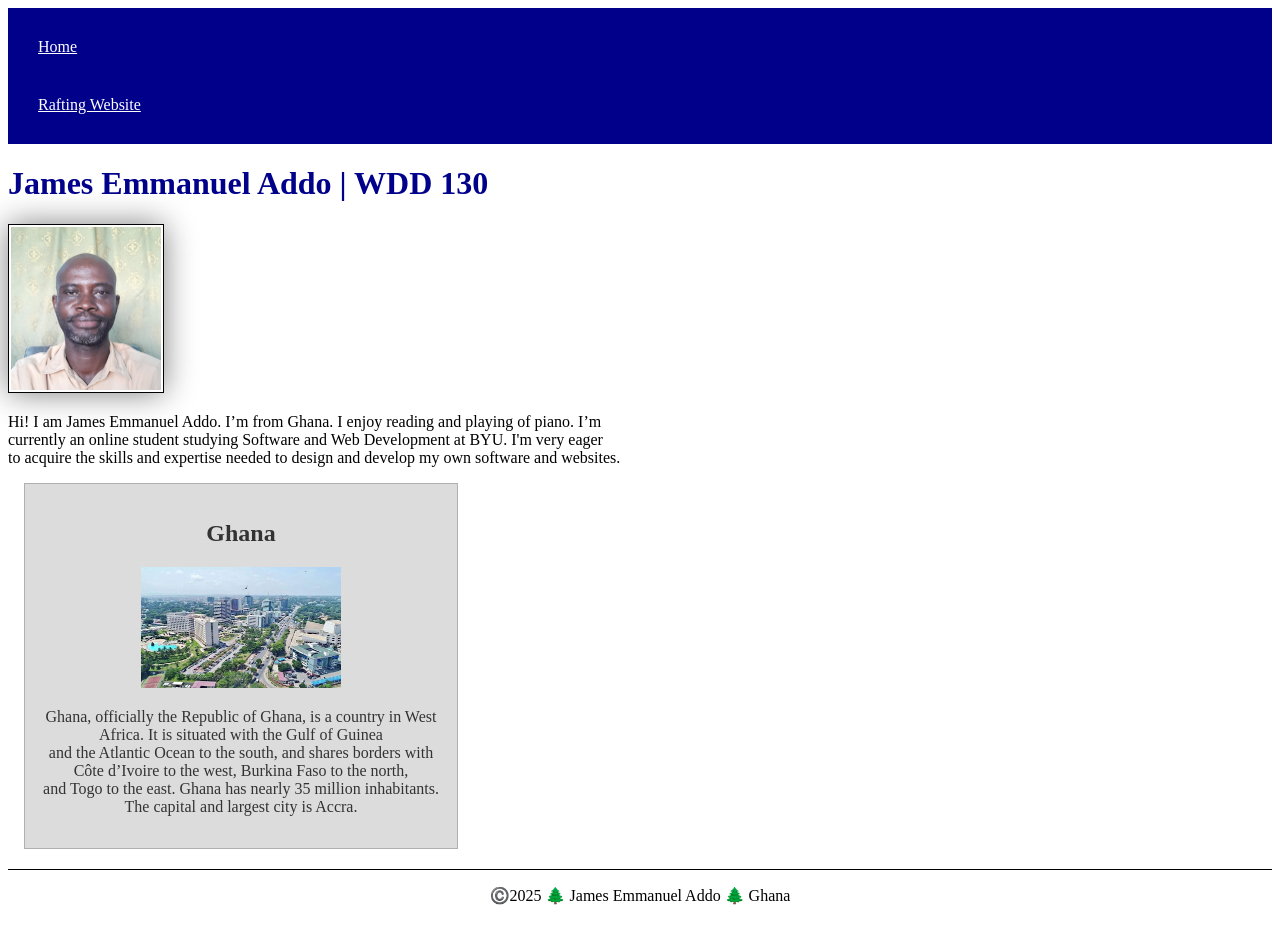
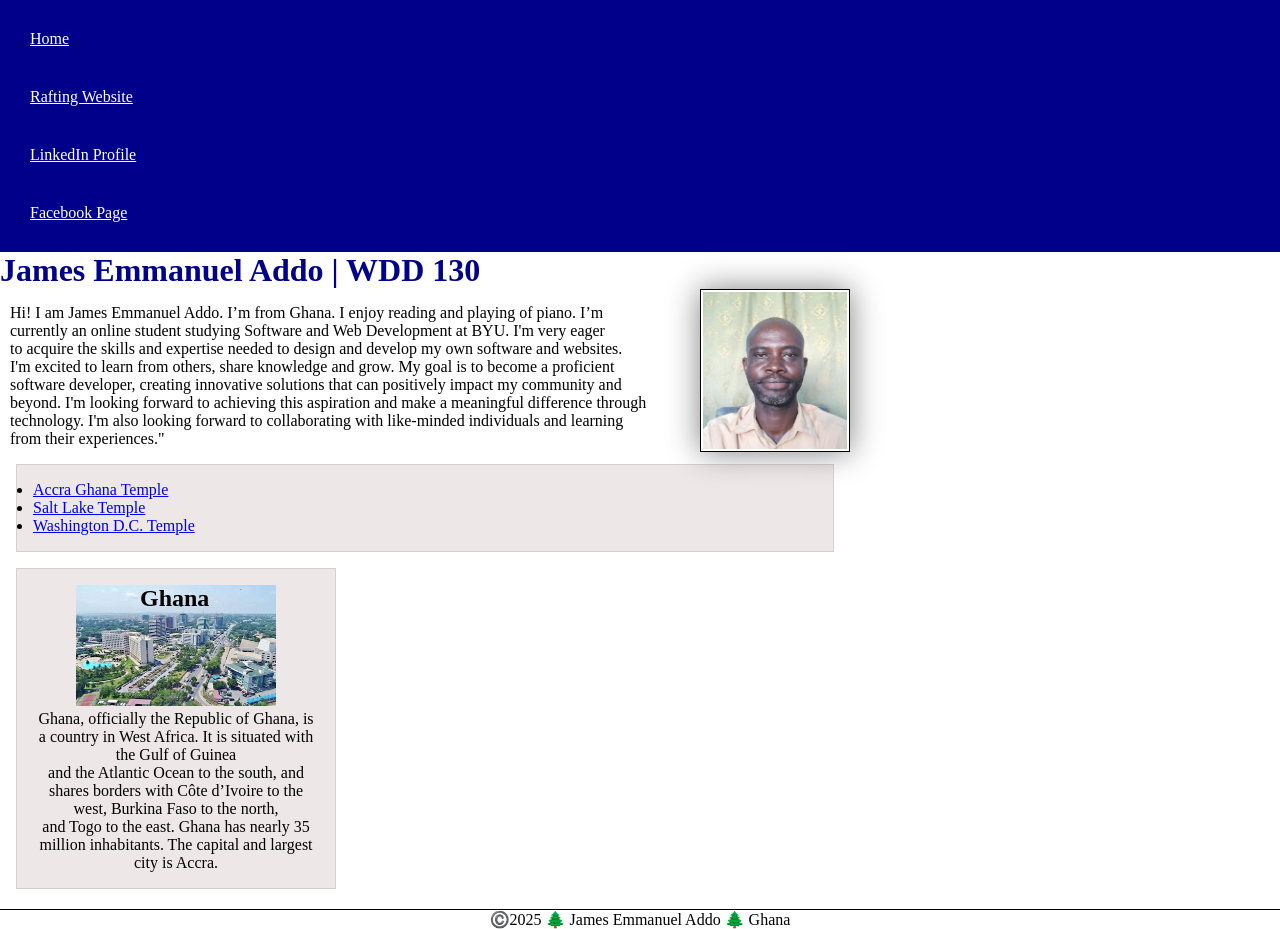
Before and after one commit to James-Addo/wdd130, a plain HTML site: page index.html in a window 1280 px wide. Drawn offline with Linux system fonts and the light colour scheme.

Commit message:
Index file updated

```diff
--- a/index.html
+++ b/index.html
@@ -1,5 +1,6 @@
 <!DOCTYPE html>
 <html lang="en-US">
+
 <head>
     <meta charset="UTF-8">
     <meta name="viewport" content="width=device-width, initial-scale=1.0">
@@ -8,11 +9,16 @@
     <meta name="author" content="James Emmanuel Addo">
     <link rel="stylesheet" href="styles/styles.css">
 </head>
+
 <body>
     <header>
         <nav>
             <a href="#">Home</a>
             <a href="wwr/">Rafting Website</a>
+            <a
+                href="https://www.linkedin.com/in/james-emmanuel-addo-66262334a?lipi=urn%3Ali%3Apage%3Ad_flagship3_profile_view_base_contact_details%3B9XPo1STJT9SCW0ODlxIHkQ%3D%3D">LinkedIn
+                Profile</a>
+            <a href="https://www.facebook.com/mmmannnuelll">Facebook Page</a>
         </nav>
     </header>
     <main>
@@ -20,17 +26,34 @@
         <img src="images/profile.jpg" alt="James Emmanuel Addo Profile Picture" width="200">
         <p>Hi! I am James Emmanuel Addo. I’m from Ghana. I enjoy reading and playing of piano. I’m<br>
             currently an online student studying Software and Web Development at BYU. I'm very eager<br>
-               to acquire the skills and expertise needed to design and develop my own software and websites.</p>
+            to acquire the skills and expertise needed to design and develop my own software and websites.<br>
+            I'm excited to learn from others, share knowledge and grow. My goal is to become a proficient<br>
+            software developer, creating innovative solutions that can positively impact my community and<br>
+            beyond. I'm looking forward to achieving this aspiration and make a meaningful difference through<br>
+            technology. I'm also looking forward to collaborating with like-minded individuals and learning<br>
+            from their experiences."</p>
+        <ul class="box">
+            <li><a href="https://newsroom.churchofjesuschrist.org/media/960x540/Accra-Ghana-Temple-1-6-12-2.jpg"
+                    target="_blank">Accra Ghana Temple</a></li>
+            <li><a href="https://newsroom.churchofjesuschrist.org/media/960x540/SL-Temple2.jpg" target="_blank">Salt
+                    Lake Temple</a></li>
+            <li><a href="https://newsroom.churchofjesuschrist.org/media/960x540/Washington-DC-Temple1.jpg"
+                    target="_blank">Washington D.C. Temple</a></li>
+        </ul>
     </main>
-        <aside>
+    <aside class="box">
         <h2>Ghana</h2>
         <img src="images/ghana-picture.jpg" alt="A picture of Ghana" width="200">
-            <p>Ghana, officially the Republic of Ghana, is a country in West Africa. It is situated with the Gulf of Guinea<br>
-               and the Atlantic Ocean to the south, and shares borders with Côte d’Ivoire to the west, Burkina Faso to the north,<br>
+        <p>Ghana, officially the Republic of Ghana, is a country in West Africa. It is situated with the Gulf of
+            Guinea<br>
+            and the Atlantic Ocean to the south, and shares borders with Côte d’Ivoire to the west, Burkina Faso to the
+            north,<br>
             and Togo to the east. Ghana has nearly 35 million inhabitants. The capital and largest city is Accra.</p>
     </aside>
     <footer>
         <p>©️2025 🌲 James Emmanuel Addo 🌲 Ghana</p>
     </footer>
 </body>
+<!-- Last modified: 13/07/2025 -->
+
 </html>
--- a/styles/styles.css
+++ b/styles/styles.css
@@ -1,15 +1,26 @@
+* {
+    margin: 0;
+    padding: 0;
+    box-sizing: border-box;
+}
+
 main {
     max-width: 850px;
 }
 
 aside {
-    width: 25rem;
+    width: 20rem;
     margin: 1rem;
     border: 1px solid rgb(0 0 0 / 0.2);
     padding: 1rem;
     background-color: #dcdcdc;
     color: #333;
     text-align: center;
+}
+
+aside h2 {
+    position: absolute;
+    left: 140px;
 }
 
 aside img {
@@ -38,10 +49,16 @@ h1 {
     border: 1px solid black;
     padding: 2px;
     box-shadow:  0 0 30px gray;
+    float: right;
 }
 
 p {
     padding: 0;
+}
+
+main p {
+    margin-left: 10px;
+    margin-top: 15px;
 }
 
 footer {
@@ -49,3 +66,12 @@ footer {
     border-top: 1px solid black;
     text-align: center;
 }
+
+/* Class Selectors */
+.box {
+    margin: 1rem;
+    border: 1px solid rgb(0 0 0 / 10%);
+    padding: 1rem;
+    background-color: rgb(237, 231, 231);
+    color: black;
+}
```
Lines whose indentation alone changed are shown as unchanged.
